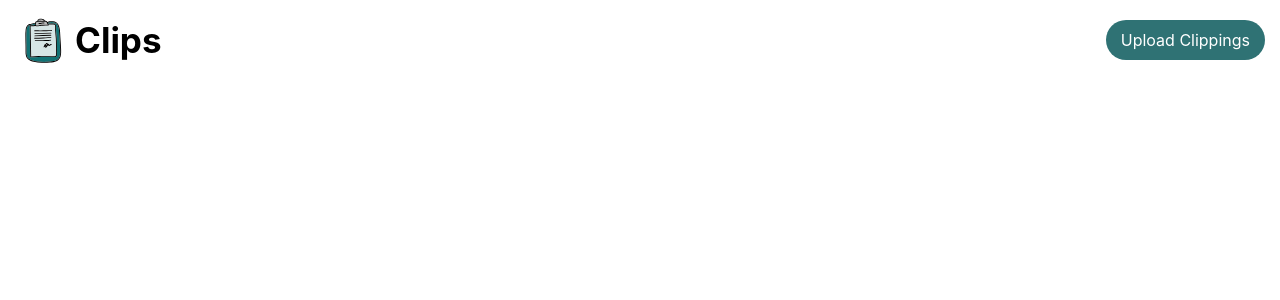
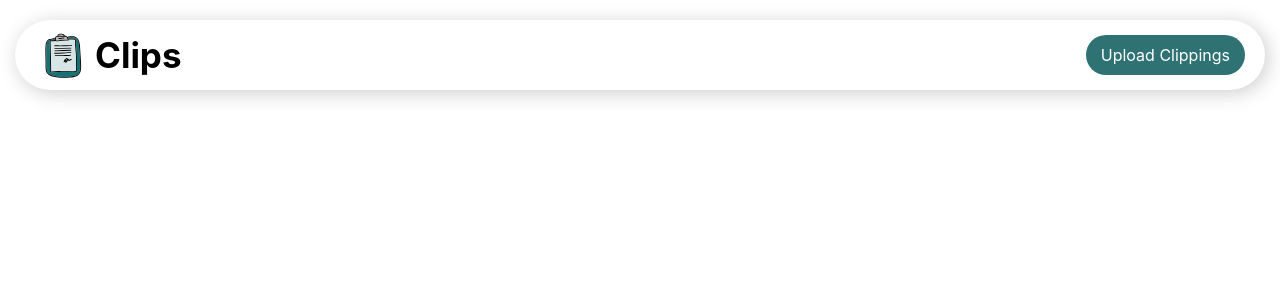
Before and after one commit to D3vd/Clips, a React (Create React App) app: page / in a window 1280 px wide. Shown: the top 300 px of the page. Built offline with nearby package versions, Linux system fonts and the light colour scheme.

Commit message:
Added Shadow to Topbar

```diff
--- a/src/components/Header/styles.module.scss
+++ b/src/components/Header/styles.module.scss
@@ -1,7 +1,9 @@
 .container {
-  margin: 5px;
-  padding: 10px;
+  margin: 20px 15px;
+  padding: 10px 20px;
   overflow: hidden;
+  border-radius: 50px;
+  box-shadow: 3px 3px 20px rgba(0, 0, 0, 0.2);
 
   .logo {
     display: flex;
```
